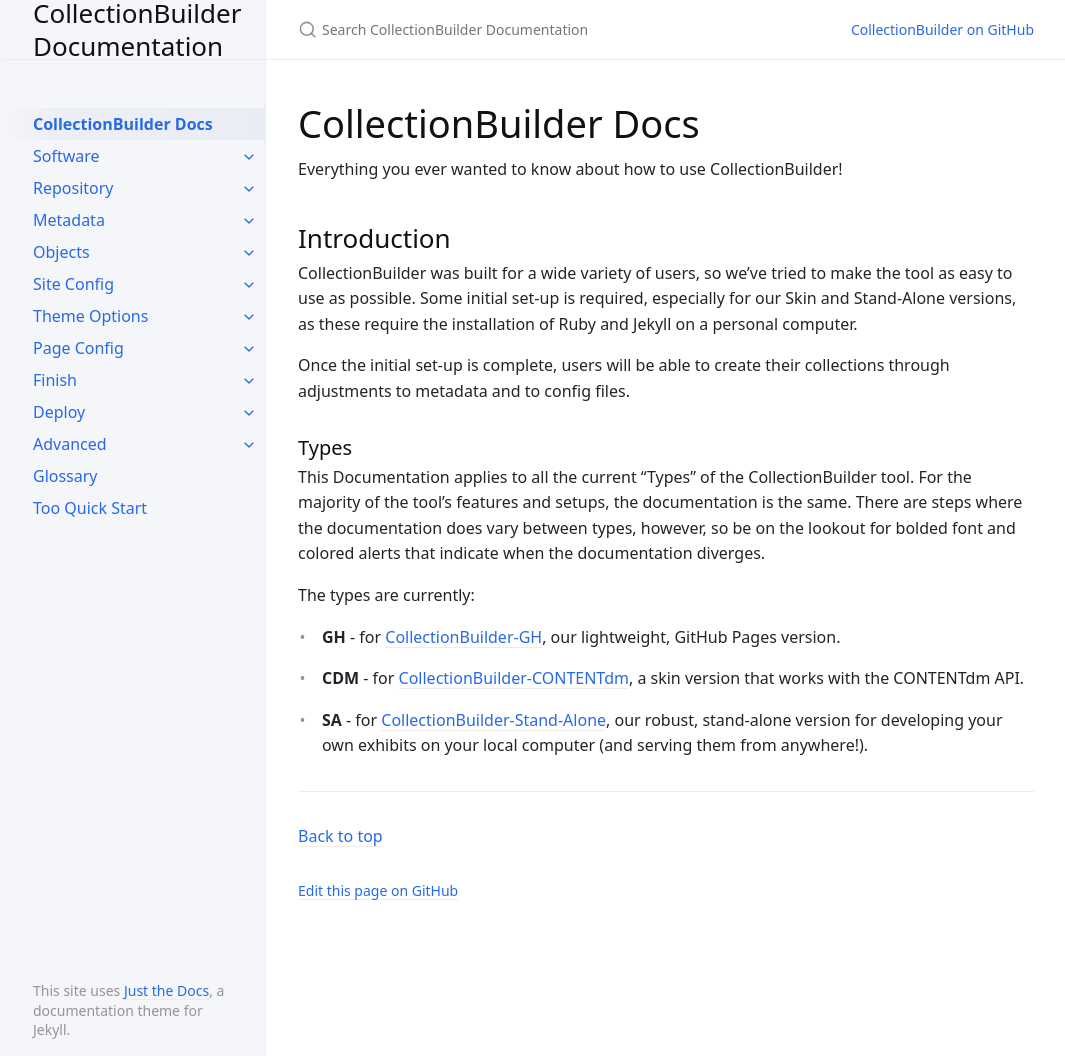
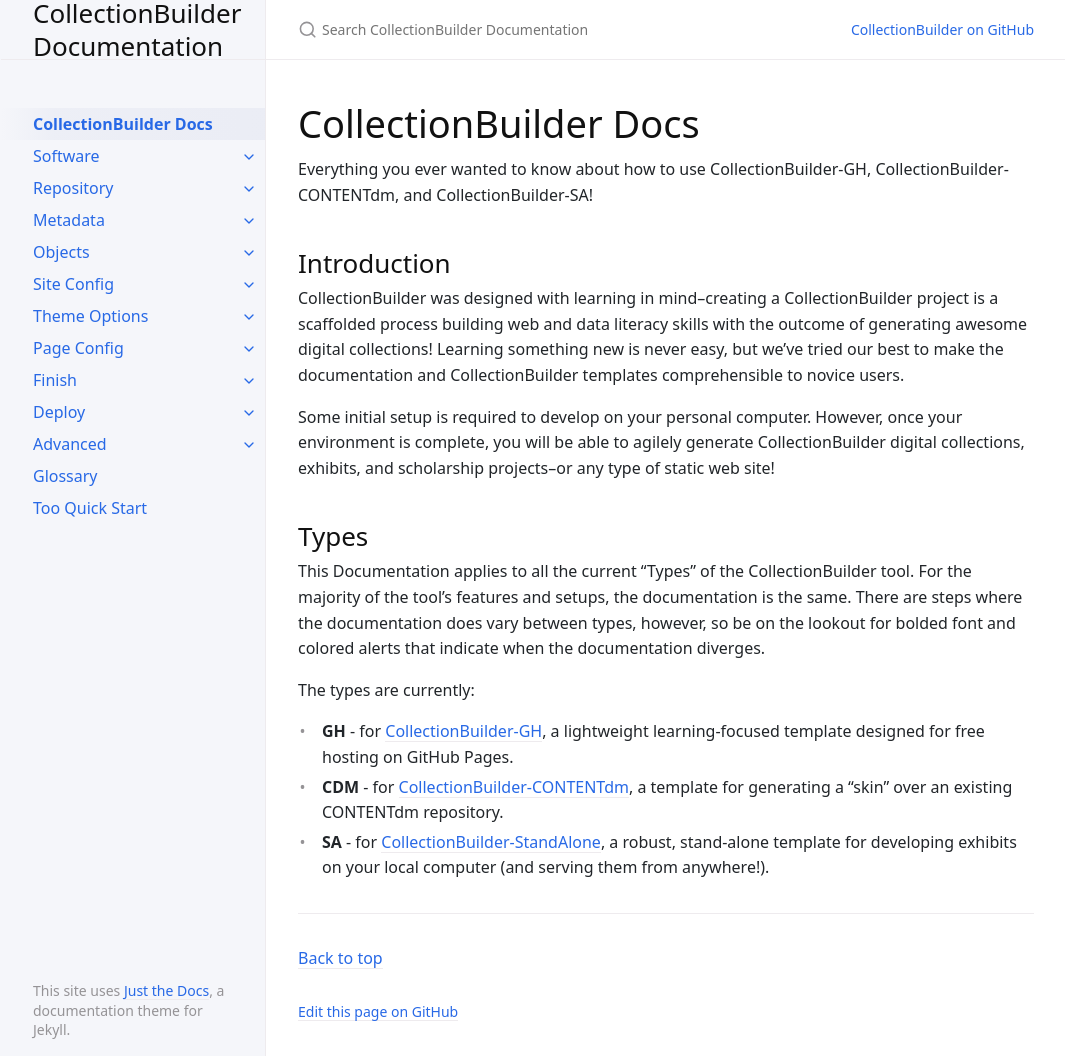
Before and after one commit to CollectionBuilder/cb-docs, a Jekyll site: the page built from index.md, in a window 1280 px wide and 1056 px high. Shown: the whole window, without its empty margins (106-1171 px from the left). Built offline with Jekyll 4.4.1, drawn with Linux system fonts in a browser that asks for light colours.

Commit message:
tweak index fix links

```diff
--- a/index.md
+++ b/index.md
@@ -7,16 +7,17 @@ description: "CollectionBuilder is an open source tool for creating digital coll
 
 # CollectionBuilder Docs
 
-Everything you ever wanted to know about how to use CollectionBuilder!
+Everything you ever wanted to know about how to use CollectionBuilder-GH, CollectionBuilder-CONTENTdm, and CollectionBuilder-SA!
 
 ## Introduction
 
-CollectionBuilder was built for a wide variety of users, so we've tried to make the tool as easy to use as possible.
-Some initial set-up is required, especially for our Skin and Stand-Alone versions, as these require the installation of Ruby and Jekyll on a personal computer.
+CollectionBuilder was designed with learning in mind--creating a CollectionBuilder project is a scaffolded process building web and data literacy skills with the outcome of generating awesome digital collections!
+Learning something new is never easy, but we've tried our best to make the documentation and CollectionBuilder templates comprehensible to novice users.
 
-Once the initial set-up is complete, users will be able to create their collections through adjustments to metadata and to config files.
+Some initial setup is required to develop on your personal computer.
+However, once your environment is complete, you will be able to agilely generate CollectionBuilder digital collections, exhibits, and scholarship projects--or any type of static web site!
 
-### Types
+## Types
 
 This Documentation applies to all the current "Types" of the CollectionBuilder tool.
 For the majority of the tool's features and setups, the documentation is the same.
@@ -24,8 +25,6 @@ There are steps where the documentation does vary between types, however, so be
 
 The types are currently:
 
-- **GH** - for [CollectionBuilder-GH](/gh/), our lightweight, GitHub Pages version.
-
-- **CDM** - for [CollectionBuilder-CONTENTdm](/skins/), a skin version that works with the CONTENTdm API.
-
-- **SA** - for [CollectionBuilder-Stand-Alone](https://collectionbuilder.github.io/sa/), our robust, stand-alone version for developing your own exhibits on your local computer (and serving them from anywhere!).
+- **GH** - for [CollectionBuilder-GH](https://github.com/CollectionBuilder/collectionbuilder-gh), a lightweight learning-focused template designed for free hosting on GitHub Pages.
+- **CDM** - for [CollectionBuilder-CONTENTdm](https://github.com/CollectionBuilder/collectionbuilder-contentdm), a template for generating a "skin" over an existing CONTENTdm repository.
+- **SA** - for [CollectionBuilder-StandAlone](https://github.com/CollectionBuilder/collectionbuilder-sa), a robust, stand-alone template for developing exhibits on your local computer (and serving them from anywhere!).
```
